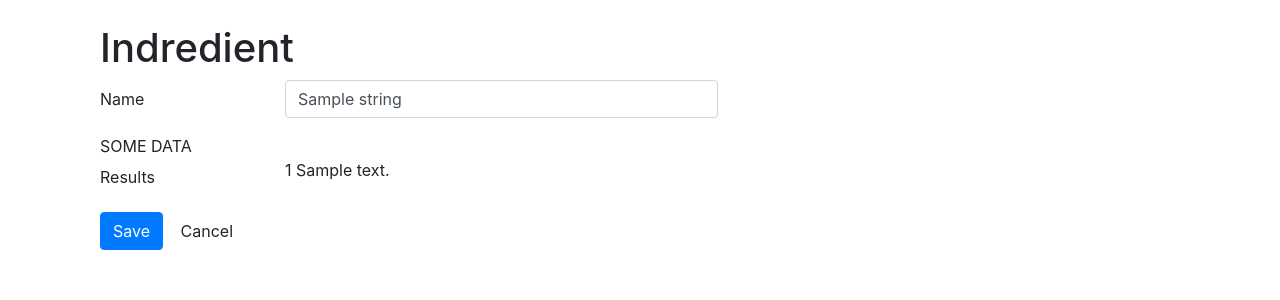
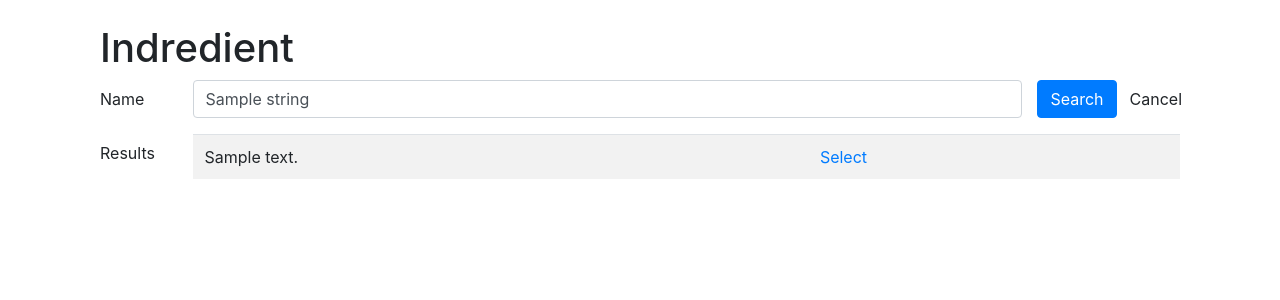
Before and after one commit to drevald/type-one, a Django app: template type_one/templates/fetch.html in a window 1280 px wide. Shown: the part 56-356 px from the top of the page. Run offline with Django 3.2, Linux system fonts and the light colour scheme; the template is opened without the code that fills it: most values are stand-ins (such as "Sample title", 1, 10 or a date in 2020); some libraries are stand-ins or nearby versions.

Commit message:
Import implemnted

```diff
--- a/type_one/ingredients/models.py
+++ b/type_one/ingredients/models.py
@@ -3,7 +3,7 @@ from django.db import models
 class Ingredient(models.Model):
     name = models.CharField(max_length = 255)
     bread_units_per_100g = models.FloatField()##
-    glycemic_index = models.IntegerField()
+    glycemic_index = models.IntegerField(null=True)
     fat_per_100g = models.IntegerField()
     carbohydrate_per_100g = models.IntegerField()
     protein_per_100g = models.IntegerField()
--- a/type_one/ingredients/urls.py
+++ b/type_one/ingredients/urls.py
@@ -9,6 +9,7 @@ urlpatterns = [
     path('', views.list, name='list'),
     path('create/', views.create, name='create'),
     path('fetch/', views.fetch, name='fetch'),
+    path('fetch/<int:id>/select', views.fetch_select, name='fetch_select'),
     path('<int:pk>/', views.details, name='details'),
     path('<int:pk>/delete/', views.delete, name='delete'),
     path('<int:pk>/units/add', views.unit_add, name='unit_add'),
--- a/type_one/templates/fetch.html
+++ b/type_one/templates/fetch.html
@@ -5,26 +5,34 @@
     <div class="page-header">
         <h1>Indredient</h1>
     </div>
-    <form action="" method="post" width="50%">
+    <form action="" method="post">
         {% csrf_token %}
         <div class="form-group row">
-          <label for="input" class="col-sm-2 col-form-label">Name</label>
-          <div class="col-sm-5"><input type="text" name="name" value="{{string}}" class="form-control input-sm" required id="id_name"></div>
+          <label for="input" class="col-sm-1 col-form-label">Name</label>
+          <div class="col-sm"><input type="text" name="name" value="{{string}}" class="form-control input-sm" required id="id_name"></div>
+          <input type="submit" value="Search" class="btn btn-primary"><a href="{% url 'ingredients:list' %}" class="btn">Cancel</a>
         </div>
+    </form>
         {% if records %}
-        SOME DATA
         <div class="form-group row">
-          <label for="input" class="col-sm-2 col-form-label">Results</label>
-          <div class="col-sm-5">
-             {% for record in records %}
-             {{ record.fdcId }}
-             {{ record.description }}
-             {% endfor %}
+          <label for="input" class="col-sm-1 col-form-label">Results</label>
+          <div class="col-sm">
+          <table class="table table-striped">
+              <tbody>
+                {% for record in records %}
+                <tr>
+                    <td>
+                      {{ record.description }}
+                   </td>
+                    <td>
+                      <a href="{% url 'ingredients:fetch_select' record.fdcId %}">Select</a>
+                    </td>
+                </tr>
+                {% endfor %}
+            </tbody>
+          </table>
           </div>
         </div>
         {% endif %}
-      <input type="submit" value="Save" class="btn btn-primary">
-      <a href="{% url 'ingredients:list' %}" class="btn btn-basic">Cancel</a>
-    </form>
 </div>
 {% endblock %}
--- a/type_one/templates/ingredient.html
+++ b/type_one/templates/ingredient.html
@@ -18,7 +18,7 @@
           </div>
           <div class="form-group row">
             <label for="input" class="col-sm-3 col-form-label">Glycemic index</label>
-            <div class="col-sm-5">{{form.glycemic_index}}</div>
+            <div class="col-sm-5" hint="35-70">{{form.glycemic_index}}</div>
           </div>
           <div class="form-group row">
             <label for="input" class="col-sm-3 col-form-label">Fat per 100g</label>
```
Also changed, not shown: type_one/ingredients/views.py (+27 -1 lines), type_one/ingredients/migrations/0002_auto_20200510_1652.py (added).
